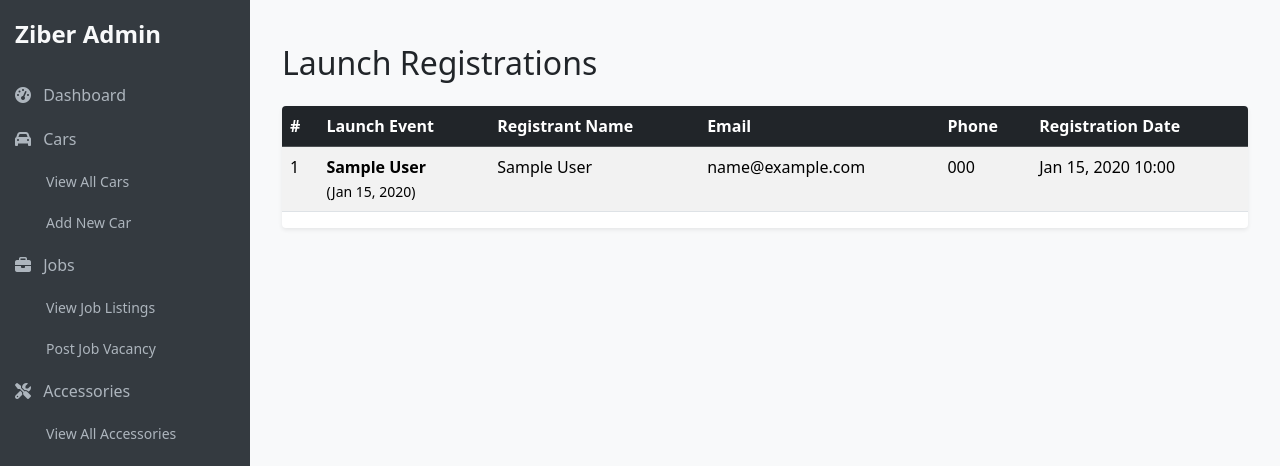
After one commit to srishticampus/Ziber_Autohub, a Django app: page /admin_panel/launch-registrations/ in a window 1280 px wide. The commit adds this page. Shown: the top 466 px of the page. Run offline with Django 5.2, Linux system fonts and the light colour scheme; a user stored in the database is signed in; tables that the repository leaves empty hold one stand-in row (values such as "Sample post"); one stand-in notice (Sample message) is shown; some libraries are stand-ins or nearby versions.

Commit message:
added event registration for upcoming launches

```diff
--- /dev/null
+++ b/admin_panel/templates/admin_panel/view_launch_registrations.html
@@ -0,0 +1,57 @@
+{% extends "admin_panel/admin_base.html" %}
+{% load static %}
+
+{% block title %}Launch Registrations{% endblock %}
+
+{% block content %}
+<div class="container mt-4">
+    <h2 class="mb-4">Launch Registrations</h2>
+
+    {% if messages %}
+        <div class="mb-3">
+            {% for message in messages %}
+                <div class="alert alert-{{ message.tags }} alert-dismissible fade show" role="alert">
+                    {{ message }}
+                    <button type="button" class="btn-close" data-bs-dismiss="alert" aria-label="Close"></button>
+                </div>
+            {% endfor %}
+        </div>
+    {% endif %}
+
+    {% if registrations %}
+    <div class="table-responsive">
+        <table class="table table-striped table-hover">
+            <thead class="table-dark">
+                <tr>
+                    <th>#</th>
+                    <th>Launch Event</th>
+                    <th>Registrant Name</th>
+                    <th>Email</th>
+                    <th>Phone</th>
+                    <th>Registration Date</th>
+                </tr>
+            </thead>
+            <tbody>
+                {% for reg in registrations %}
+                <tr>
+                    <td>{{ forloop.counter }}</td>
+                    <td>
+                        <strong>{{ reg.launch.car_name }}</strong><br>
+                        <small>({{ reg.launch.launch_date|date:"M d, Y" }})</small>
+                    </td>
+                    <td>{{ reg.full_name }}</td>
+                    <td>{{ reg.email }}</td>
+                    <td>{{ reg.phone_number|default:"N/A" }}</td>
+                    <td>{{ reg.registration_date|date:"M d, Y H:i" }}</td>
+                </tr>
+                {% endfor %}
+            </tbody>
+        </table>
+    </div>
+    {% else %}
+    <div class="alert alert-info" role="alert">
+        No launch registrations found yet.
+    </div>
+    {% endif %}
+</div>
+{% endblock %}
--- a/admin_panel/urls.py
+++ b/admin_panel/urls.py
@@ -35,4 +35,7 @@ urlpatterns = [
     path('upcoming-launches/add/', views.add_upcoming_launch, name='add_upcoming_launch'),
     path('upcoming-launches/edit/<int:pk>/', views.edit_upcoming_launch, name='edit_upcoming_launch'),
     path('upcoming-launches/delete/<int:pk>/', views.delete_upcoming_launch, name='delete_upcoming_launch'),
+
+    # Launch Registrations Management
+    path('launch-registrations/', views.view_launch_registrations, name='view_launch_registrations'),
 ]
--- a/admin_panel/views.py
+++ b/admin_panel/views.py
@@ -6,7 +6,7 @@ from django.views.decorators.cache import never_cache
 from django.contrib import messages
 from django.db import transaction
 from django.utils import timezone
-from hub.models import Car, JobVacancy, PreBooking, Accessory
+from hub.models import Car, JobVacancy, PreBooking, Accessory,LaunchRegistration
 from .models import UpcomingLaunch
 from .forms import AddCarForm, AddJobForm, AddAccessoryForm, AddUpcomingLaunchForm
 
@@ -339,3 +339,17 @@ def delete_upcoming_launch(request, pk):
         messages.success(request, 'Upcoming launch deleted successfully!')
         return redirect('admin_panel:upcoming_launch_list')
     return render(request, 'admin_panel/confirm_delete_upcoming_launch.html', {'launch': launch})
+
+# VIEW TO LIST LAUNCH REGISTRATIONS
+@login_required
+@never_cache
+@staff_member_required
+def view_launch_registrations(request):
+    """
+    Displays a list of all upcoming launch registrations.
+    """
+    registrations = LaunchRegistration.objects.all().order_by('-registration_date')
+    context = {
+        'registrations': registrations
+    }
+    return render(request, 'admin_panel/view_launch_registrations.html', context)
--- a/hub/admin.py
+++ b/hub/admin.py
@@ -2,7 +2,7 @@
 from django.contrib import admin
 from django.contrib.auth.admin import UserAdmin
 from django.contrib.auth.models import User
-from .models import UserProfile, Car, ServiceBooking, JobVacancy, JobApplication, Cart, CartItem, Order, OrderItem, PreBooking, Accessory # Import Accessory model
+from .models import UserProfile, Car, ServiceBooking, JobVacancy, JobApplication, Cart, CartItem, Order, OrderItem, PreBooking, Accessory,LaunchRegistration # Import Accessory model
 
 class UserProfileInline(admin.StackedInline):
     model = UserProfile
@@ -81,3 +81,4 @@ admin.site.register(CartItem)
 admin.site.register(Order)
 admin.site.register(OrderItem)
 admin.site.register(PreBooking)
+admin.site.register(LaunchRegistration)
--- a/hub/models.py
+++ b/hub/models.py
@@ -305,3 +305,25 @@ class ServiceBooking(models.Model):
 
     def __str__(self):
         return f"{self.car} - {self.service_type} ({self.status})"
+
+class LaunchRegistration(models.Model):
+    """
+    Model to store registrations for upcoming car launch events.
+    """
+    launch = models.ForeignKey('admin_panel.UpcomingLaunch', on_delete=models.CASCADE, related_name='registrations')
+    full_name = models.CharField(max_length=200, help_text="Your full name.")
+    email = models.EmailField(help_text="Your email address.")
+    phone_number = models.CharField(max_length=20, blank=True, null=True, help_text="Your phone number (optional).")
+    registration_date = models.DateTimeField(auto_now_add=True)
+    # You could add more fields like:
+    # preferred_contact_method = models.CharField(max_length=50, blank=True)
+    # how_heard = models.CharField(max_length=100, blank=True)
+
+    class Meta:
+        verbose_name = "Launch Registration"
+        verbose_name_plural = "Launch Registrations"
+        ordering = ['-registration_date']
+        unique_together = ('launch', 'email') # Prevent duplicate registrations for the same launch by the same email
+
+    def __str__(self):
+        return f"{self.full_name} registered for {self.launch.car_name}"
--- a/hub/templates/demo.html
+++ b/hub/templates/demo.html
@@ -231,8 +231,8 @@
                                         <strong>Venue:</strong> {{ launch.venue }}, {{ launch.location }}
                                     </p>
                                     <div class="mt-3">
-                                        {# Link to a general launches list, as specific detail pages might not exist yet #}
-                                        <a href="{% url 'admin_panel:upcoming_launch_list' %}" class="btn buynow_bt btn-sm">View All Launches</a>
+                                        {# CHANGED BUTTON: Link to registration form for this specific launch #}
+                                        <a href="{% url 'hub:register_for_launch' pk=launch.pk %}" class="btn buynow_bt btn-sm">Register for Event</a>
                                     </div>
                                 </div>
                             </div>
--- a/hub/urls.py
+++ b/hub/urls.py
@@ -63,6 +63,7 @@ urlpatterns = [
     # Other pages
     path('news/', views.news, name='news'),
     path('products/', views.products, name='products'), # This should ideally be 'new_releases' or something similar
+    path('launch/<int:pk>/register/', views.register_for_launch, name='register_for_launch'),
 
     # ml prediction page
     path('predict/', views.predict_price, name='predict_price'),
```
Also changed, not shown: admin_panel/templates/admin_panel/dashboard.html (+11 -1 lines), hub/forms.py (+21 -1 lines), hub/templates/register_for_launch.html (added, +67 -0 lines), hub/views.py (+28 -2 lines).
